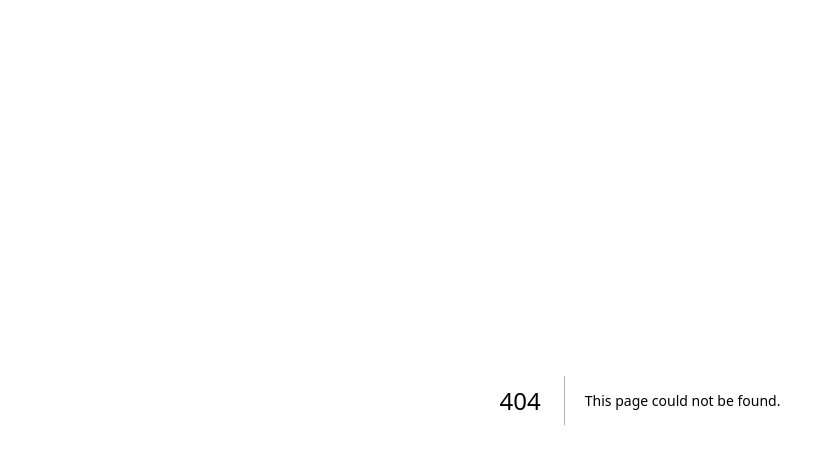
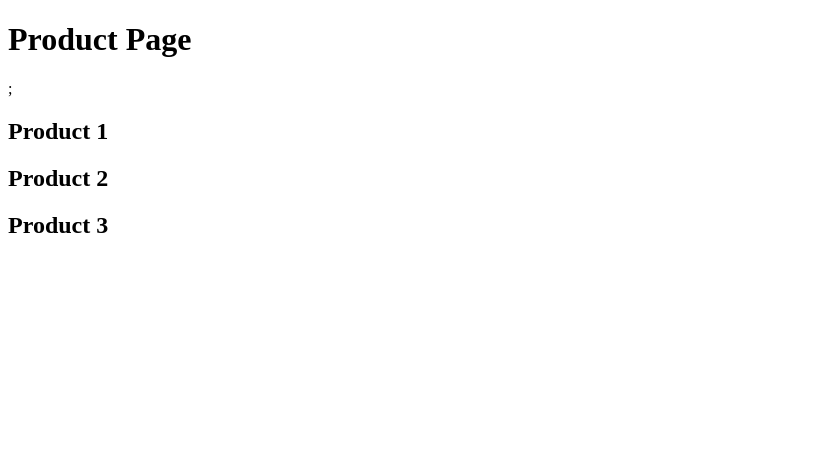
Before and after one commit to MABIGMAC/nextjstutorial, a Next.js app: page /products in a window 1280 px wide. Before the commit this address had no page. Shown: the top 464 px of the page, without its empty margins (0-835 px from the left). Built offline with nearby package versions, Linux system fonts and the light colour scheme.

Commit message:
feat: dynamic routes

```diff
--- /dev/null
+++ b/src/app/products/page.tsx
@@ -0,0 +1,8 @@
+export default function Product() {
+    return <>
+    <h1>Product Page</h1>;
+    <h2>Product 1</h2>
+    <h2>Product 2</h2>
+    <h2>Product 3</h2>
+    </>
+}
```
Also changed, not shown: src/app/products/[productId]/page.tsx (added, +10 -0 lines).
